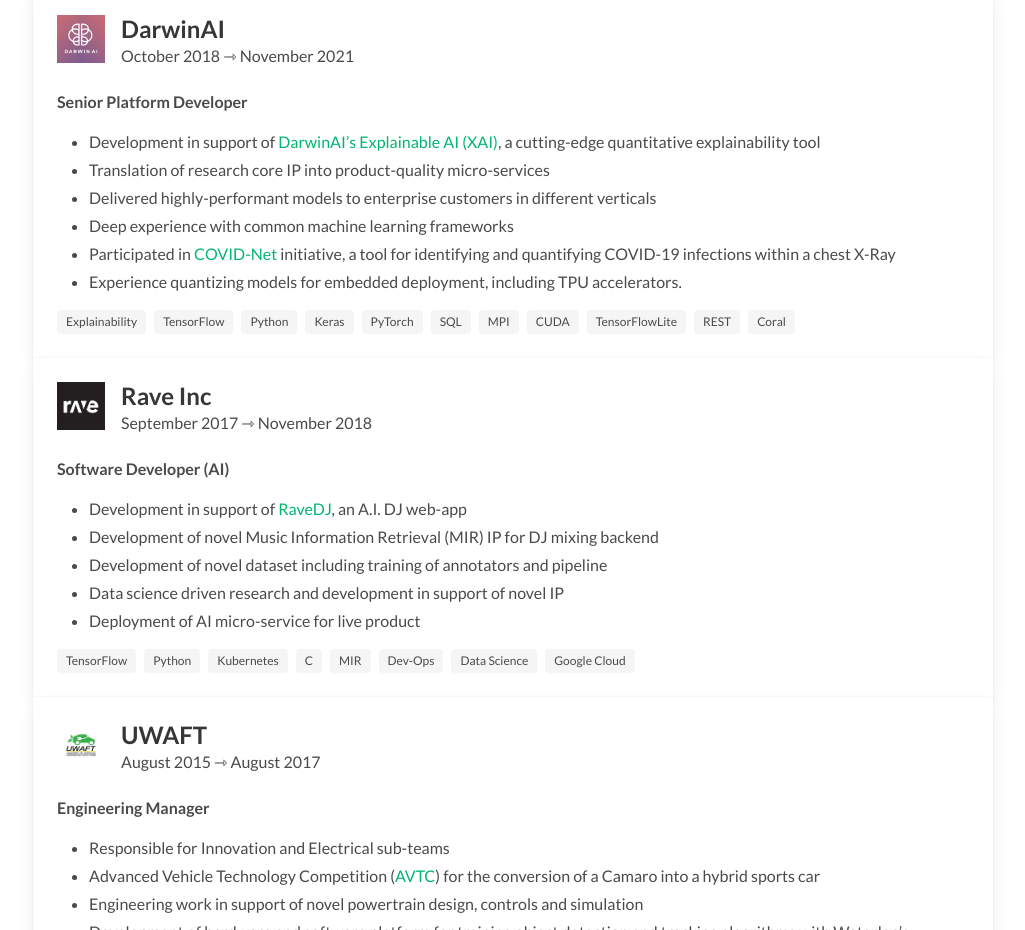
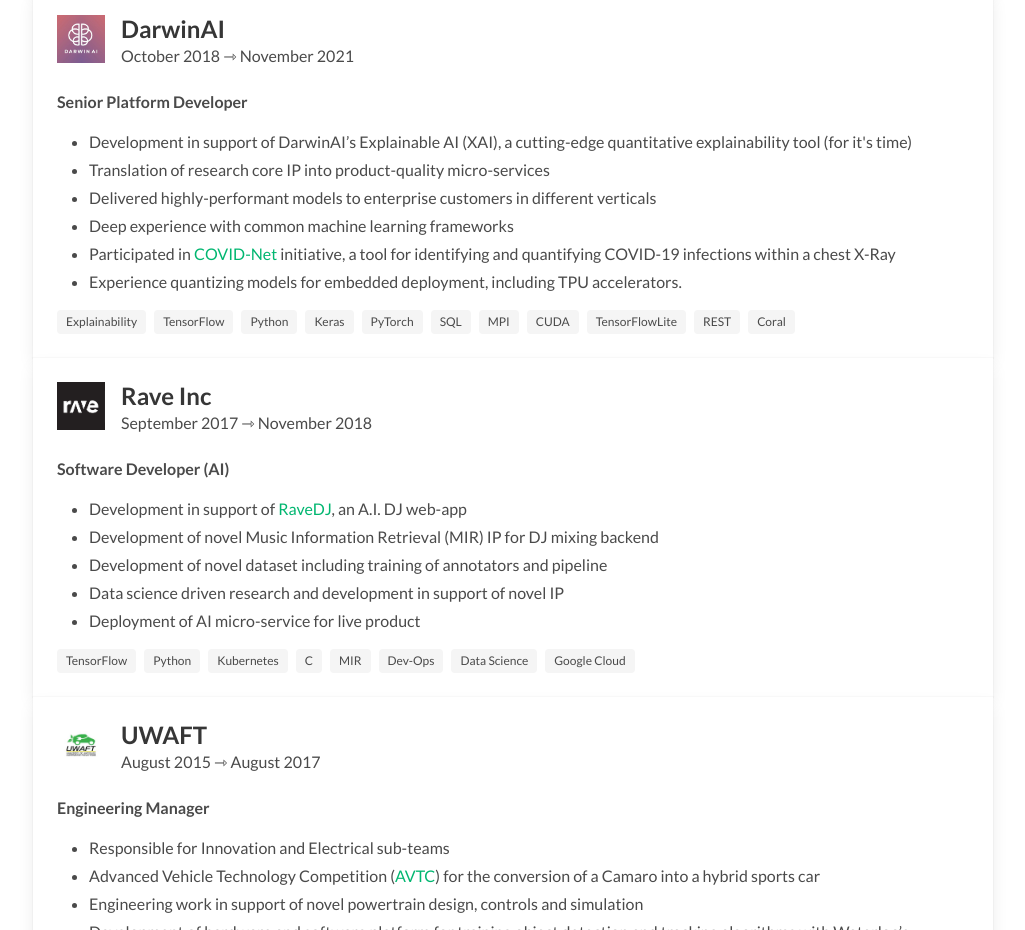
Before and after one commit to itSeez/itSeez.github.io, a plain HTML site: page index.html in a window 1280 px wide. Shown: the part 1379-2309 px from the top of the page, without its empty margins (127-1152 px from the left). Drawn offline with Linux system fonts and the light colour scheme.

Commit message:
Update index.html
remove dead darwinai link

```diff
--- a/index.html
+++ b/index.html
@@ -172,9 +172,8 @@
                     <div class="content">
                         <p><b>Senior Platform Developer</b></p>
                         <ul>
-                            <li>Development in support of <a href="https://darwinai.com/manufacturing/"
-                                    target="_blank">DarwinAI’s Explainable AI (XAI)</a>, a cutting-edge
-                                quantitative explainability tool</li>
+                            <li>Development in support of DarwinAI’s Explainable AI (XAI), a cutting-edge
+                                quantitative explainability tool (for it's time)</li>
                             <li>Translation of research core IP into product-quality micro-services</li>
                             <li>Delivered highly-performant models to enterprise customers in different verticals</li>
                             <li>Deep experience with common machine learning frameworks</li>
```
